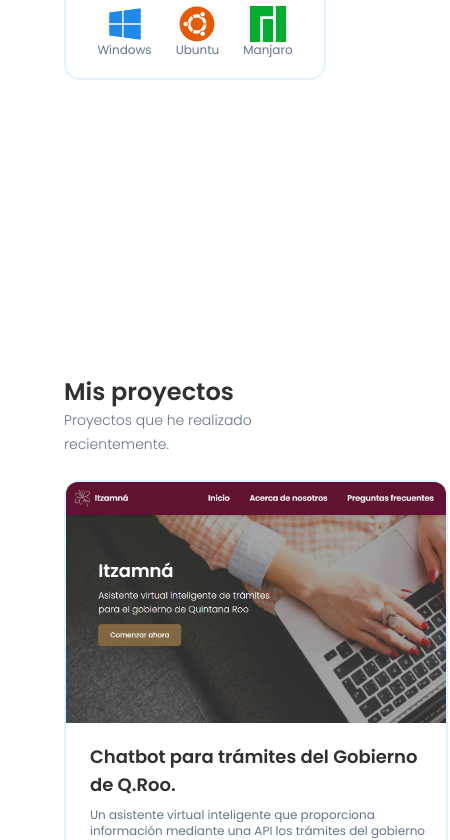
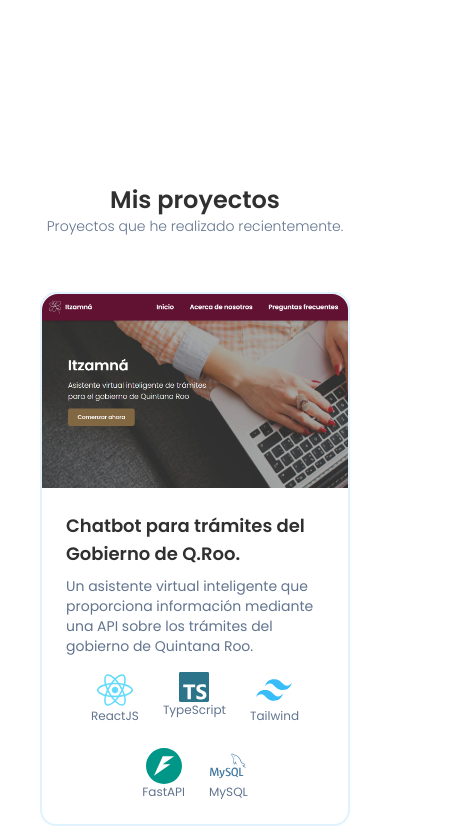
Before and after one commit to celestecruzzg/portafolio, a React (Vite) app in the folder frontend/: page / in a window 390 px wide. Shown: the part 2060-2900 px from the top of the page, 450 px wide, since content can reach past the window. Built offline with nearby package versions, Linux system fonts and the light colour scheme.

Commit message:
añadiendo responsividad

```diff
--- a/frontend/src/components/Habilidades.tsx
+++ b/frontend/src/components/Habilidades.tsx
@@ -8,7 +8,7 @@ import { RiTailwindCssFill } from "react-icons/ri";
 
 export default function Habilidades() {
   return (
-    <section id="habilidades" className="px-12 md:px-12 py-16 my-12 text-[var(--text-black)]">
+    <section id="habilidades" className="px-12 md:px-12 py-20 my-4 text-[var(--text-black)]">
       <h2 className="font-semibold text-2xl text-center md:text-left">Habilidades</h2>
       <span className="block font-light text-sm text-slate-500 text-center md:text-left">
         Stack de tecnologías y herramientas que domino.
--- a/frontend/src/components/Inicio.tsx
+++ b/frontend/src/components/Inicio.tsx
@@ -5,7 +5,7 @@ import { IoIosPin } from 'react-icons/io'
 export default function Inicio () {
     return (
         <>
-        <div id='inicio' className='flex flex-col justify-center items-center py-14 my-12 text-[var(--text-black)]'>
+        <div id='inicio' className='flex flex-col justify-center items-center py-14 my-4 text-[var(--text-black)]'>
             <img
                 src={Foto}
                 className="rounded-full w-64  outline-offset-4 outline-double outline-sky-600"
--- a/frontend/src/components/Proyectos.tsx
+++ b/frontend/src/components/Proyectos.tsx
@@ -1,44 +1,44 @@
-import { FaReact } from 'react-icons/fa'
-import Itzamna from '../assets/images/itzamna.png'
-import { SiFastapi, SiMysql, SiTypescript } from 'react-icons/si'
-import { RiTailwindCssFill } from 'react-icons/ri'
+import { FaReact } from 'react-icons/fa';
+import { SiFastapi, SiMysql, SiTypescript } from 'react-icons/si';
+import { RiTailwindCssFill } from 'react-icons/ri';
+import Itzamna from '../assets/images/itzamna.png';
 
-export default function Proyectos () {
+export default function Proyectos() {
     return (
-        <>
-        <section id='proyectos' className="px-12 py-20 my-12 text-[var(--text-black)]">
-            <h2 className="font-semibold text-2xl">Mis proyectos</h2>
-                <span className="font-light text-sm text-slate-500">
-                    Proyectos que he realizado recientemente.
-                </span>
-            <div className="grid grid-cols-1 md:grid-cols-3 gap-18 items-center">
-                <div className="mt-6 min-w-sm flex-wrap border-2 border-sky-100 rounded-2xl">
-                    <img src={Itzamna} alt="itzamna" className='rounded-t-xl'/>
-                    <div className='min-w-sm flex-wrap py-5 px-6'>
+        <section id='proyectos' className="px-6 md:px-12 py-16 text-[var(--text-black)]">
+            <h2 className="font-semibold text-2xl text-center md:text-left">Mis proyectos</h2>
+            <span className="block font-light text-sm text-slate-500 text-center md:text-left">
+                Proyectos que he realizado recientemente.
+            </span>
+
+            <div className="grid grid-cols-1 sm:grid-cols-2 lg:grid-cols-3 gap-6 mt-8">
+                <div className="mt-6 border-2 border-sky-100 rounded-2xl">
+                    <img src={Itzamna} alt="itzamna" className='w-full object-cover rounded-t-2xl' />
+                    <div className='p-6'>
                         <h3 className="font-semibold text-lg">Chatbot para trámites del Gobierno de Q.Roo.</h3>
-                        <p className="mt-2 text-xs text-slate-500">
-                            Un asistente virtual inteligente que proporciona información mediante una API los
+                        <p className="mt-2 text-sm text-slate-500">
+                            Un asistente virtual inteligente que proporciona información mediante una API sobre los
                             trámites del gobierno de Quintana Roo.
                         </p>
-                        <div className='flex flex-wrap items-center mt-2 gap-7'>
-                            <div className="mt-2 flex flex-col items-center">
-                                <FaReact className="text-4xl hover:text-[var(--react)]"/>
+                        <div className='flex flex-wrap justify-center md:justify-start mt-4 gap-6'>
+                            <div className="flex flex-col items-center">
+                                <FaReact className="text-4xl text-[var(--react)]"/>
                                 <span className="text-xs text-slate-500">ReactJS</span>
                             </div>
-                            <div className="mt-2 flex flex-col items-center pt-2">
-                                <SiTypescript className="text-[32px] hover:text-[var(--ts)]"/>
-                                <span className="text-sm text-slate-500">TS</span>
+                            <div className="flex flex-col items-center">
+                                <SiTypescript className="text-3xl text-[var(--ts)]"/>
+                                <span className="text-xs text-slate-500">TypeScript</span>
                             </div>
                             <div className="flex flex-col items-center">
-                                <RiTailwindCssFill className="text-4xl hover:text-[var(--tailwind)]"/>
+                                <RiTailwindCssFill className="text-4xl text-[var(--tailwind)]"/>
                                 <span className="text-xs text-slate-500">Tailwind</span>
                             </div>
-                            <div className="mt-2 flex flex-col items-center">
-                                <SiFastapi className="text-4xl hover:text-[var(--fastapi)]"/>
-                                <span className="text-xs text-slate-500">FastApi</span>
+                            <div className="flex flex-col items-center">
+                                <SiFastapi className="text-4xl text-[var(--fastapi)]"/>
+                                <span className="text-xs text-slate-500">FastAPI</span>
                             </div>
-                            <div className="mt-2 flex flex-col items-center">
-                                <SiMysql className="text-4xl hover:text-[var(--mysql)]"/>
+                            <div className="flex flex-col items-center">
+                                <SiMysql className="text-4xl text-[var(--mysql)]"/>
                                 <span className="text-xs text-slate-500">MySQL</span>
                             </div>
                         </div>
@@ -46,6 +46,5 @@ export default function Proyectos () {
                 </div>
             </div>
         </section>
-        </>
-    )
+    );
 }
--- a/frontend/src/pages/Principal.tsx
+++ b/frontend/src/pages/Principal.tsx
@@ -9,7 +9,7 @@ export default function Principal() {
     return (
         <div className="min-h-screen flex flex-col">
             <Navbar />
-            <main className="flex flex-col gap-14 px-4 md:px-8 lg:px-16">
+            <main className="flex flex-col gap-10 px-4 md:px-8 lg:px-16">
                 <Inicio />
                 <Habilidades />
                 <Proyectos />
```
